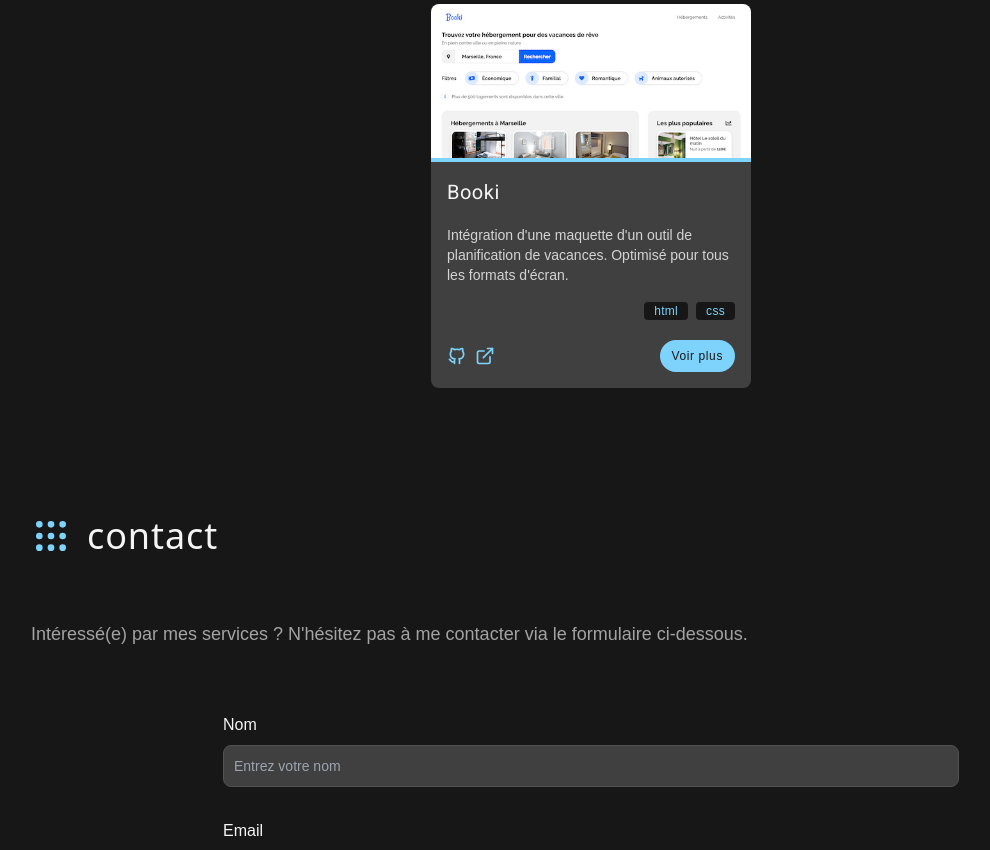
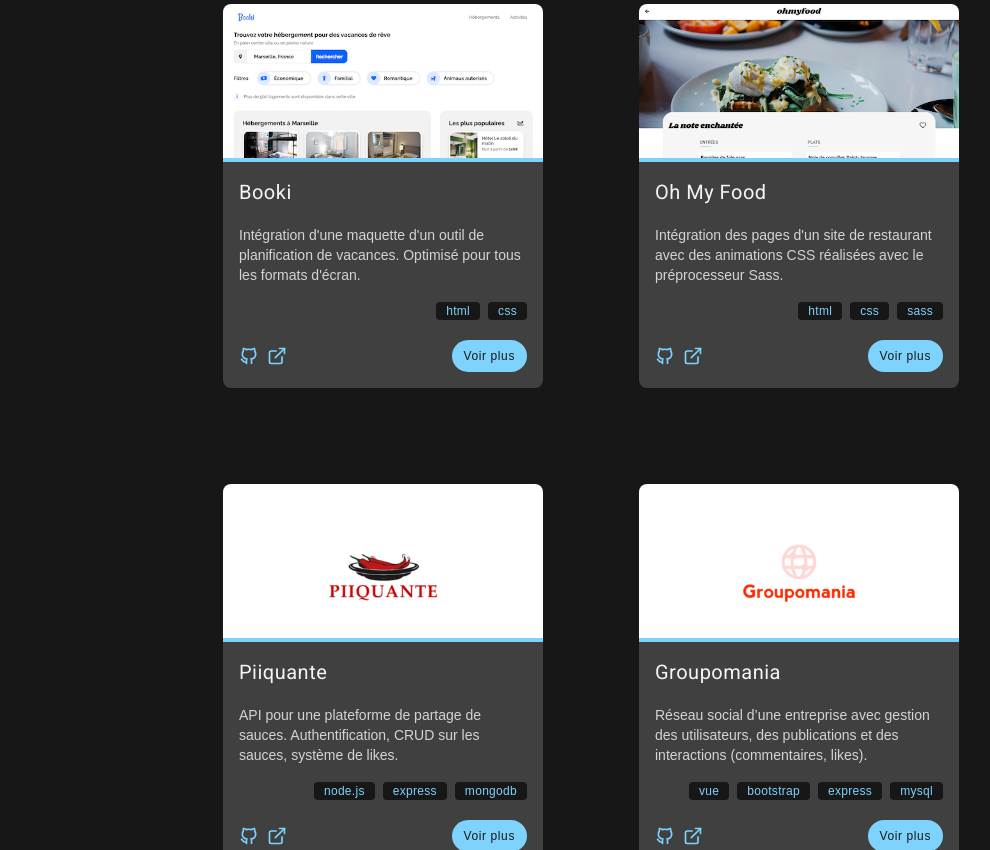
Before and after one commit to nicomil59/nicomildev, an Astro site: page / in a window 1280 px wide. Shown: the part 3640-4490 px from the top of the page, without its empty margins (49-1039 px from the left). Built offline with nearby package versions, Linux system fonts and the light colour scheme; Astro itself is replaced by a stand-in of ours.

Commit message:
🚧 PROJECTS > Add other projects content

```diff
--- a/src/components/projects/Projects.astro
+++ b/src/components/projects/Projects.astro
@@ -1,6 +1,5 @@
 ---
-import { featuredProjects } from './data/projectsData';
-import { projectInfo } from './data/projectsData';
+import { featuredProjects, otherProjects } from './data/projectsData';
 import FeaturedProjectCard from './FeaturedProjectCard.astro';
 import StandardProjectCard from './StandardProjectCard.astro';
 ---
@@ -18,12 +17,7 @@ import StandardProjectCard from './StandardProjectCard.astro';
       <h3 class="text-2xl md:text-3xl font-title font-medium text-neutral-100 tracking-wide mb-8 md:mb-16">projets de formation</h3>
 
       <ul class="flex flex-col md:flex-row flex-wrap items-center justify-center gap-12 md:gap-24">
-
-        <StandardProjectCard {...projectInfo} />
-
+        {otherProjects.map(project => <StandardProjectCard {...project} />)}
       </ul>
     </div>
-
-
-
 </section>
--- a/src/components/projects/data/projectsData.js
+++ b/src/components/projects/data/projectsData.js
@@ -1,4 +1,7 @@
 import bookiCap from '../images/booki-capture.png';
+import ohmyfoodCap from '../images/ohmyfood-capture.png';
+import piiquanteCap from '../images/piiquante-logo.png';
+import groupoCap from '../images/groupomania-logo.png';
 
 export const featuredProjects = [
   {
@@ -48,7 +51,8 @@ export const featuredProjects = [
   }
 ];
 
-export const projectInfo =   {
+export const otherProjects = [
+  {
     title: "Booki",
     description:
       "Intégration d'une maquette d'un outil de planification de vacances. Optimisé pour tous les formats d'écran.",
@@ -57,5 +61,39 @@ export const projectInfo =   {
     technos: ["html", "css"],
     githubUrl: "https://github.com/nicomil59/NicolasMilhem_2_15112021",
     demoUrl: "#",
-  pageUrl: "#",
-}
+    pageUrl: "#"
+  },
+  {
+    title: "Oh My Food",
+    description:
+      "Intégration des pages d'un site de restaurant avec des animations CSS réalisées avec le préprocesseur Sass.",
+    image: ohmyfoodCap,
+    imageAlt: "capture d'écran du projet Oh My Food",
+    technos: ["html", "css", "sass"],
+    githubUrl: "https://github.com/nicomil59/NicolasMilhem_3_03122021",
+    demoUrl: "https://nicomil59.github.io/NicolasMilhem_3_03122021/",
+    pageUrl: "#"
+  },
+  {
+    title: "Piiquante",
+    description:
+      "API pour une plateforme de partage de sauces. Authentification, CRUD sur les sauces, système de likes.",
+    image: piiquanteCap,
+    imageAlt: "capture d'écran du projet Piiquante",
+    technos: ["node.js", "express", "mongodb"],
+    githubUrl: "https://github.com/nicomil59/NicolasMilhem_6_23022022",
+    demoUrl: "#",
+    pageUrl: "#"
+  },
+  {
+    title: "Groupomania",
+    description:
+      "Réseau social d’une entreprise avec gestion des utilisateurs, des publications et des interactions (commentaires, likes).",
+    image: groupoCap,
+    imageAlt: "capture d'écran du projet Groupomania",
+    technos: ["vue", "bootstrap", "express", "mysql"],
+    githubUrl: "https://github.com/nicomil59/groupomania",
+    demoUrl: "#",
+    pageUrl: "#"
+  },
+]
```
Also changed, not shown: src/components/projects/images/groupomania-logo.png (added), src/components/projects/images/ohmyfood-capture.png (added), src/components/projects/images/piiquante-logo.png (added). Lines whose indentation alone changed are shown as unchanged.
